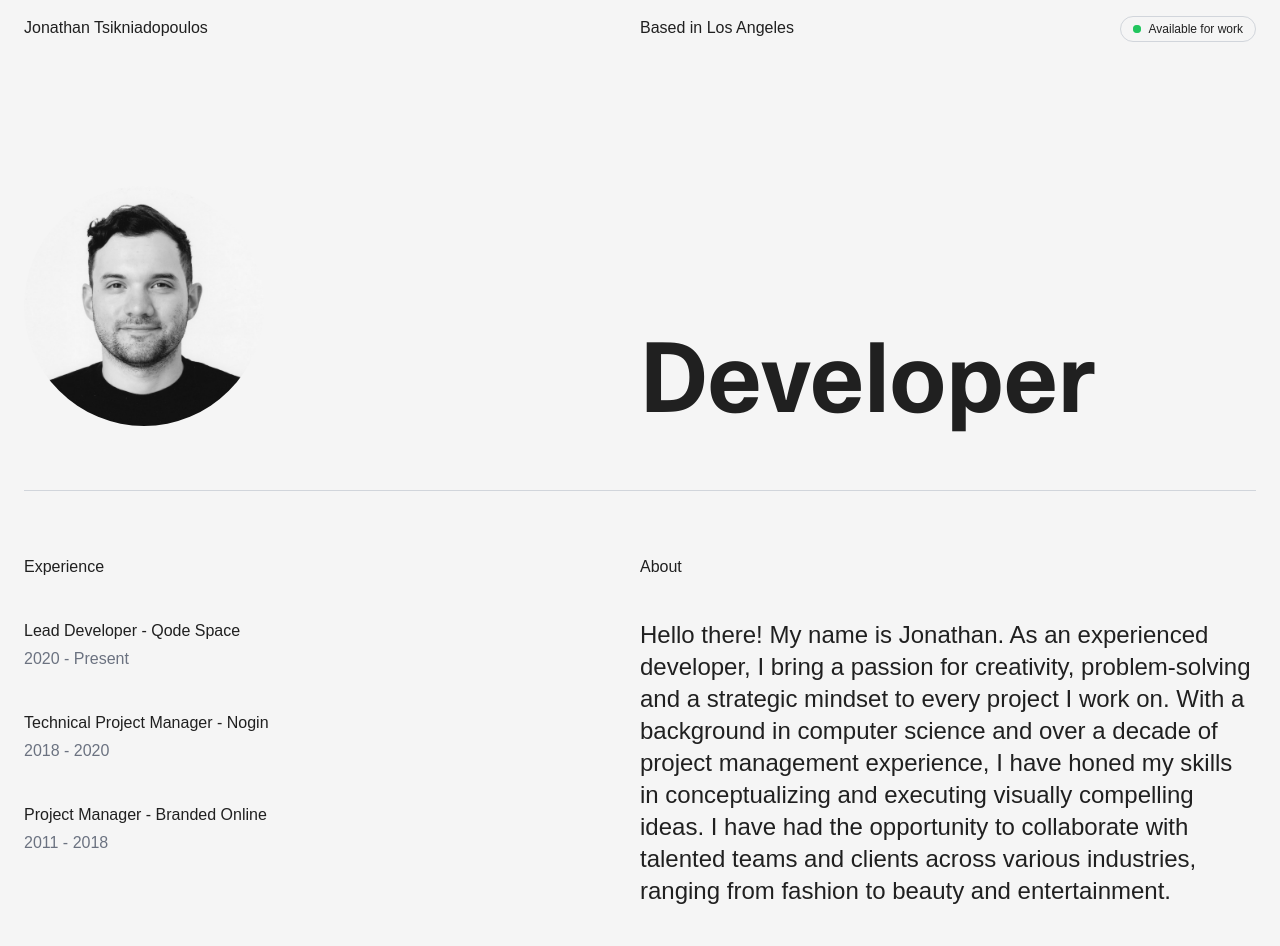
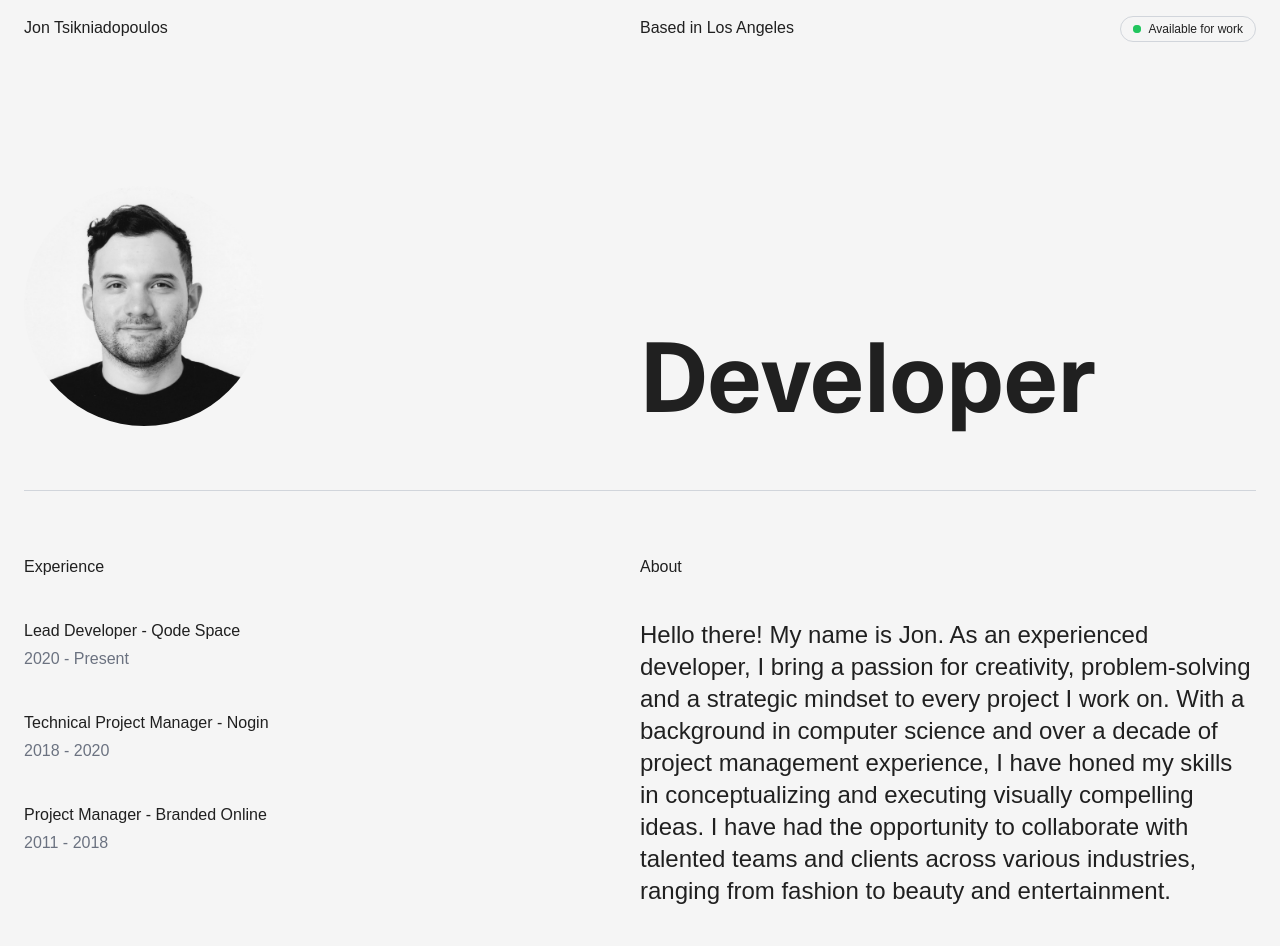
Before and after one commit to jpegjon/jpeg-jon, a Next.js app: page / in a window 1280 px wide. Shown: the top 946 px of the page. Built offline with nearby package versions, Linux system fonts and the light colour scheme; a web font is replaced by a local one.

Commit message:
update text

```diff
--- a/src/app/components/Bio.js
+++ b/src/app/components/Bio.js
@@ -22,14 +22,14 @@ function Bio() {
         <div className="flex flex-col gap-y-10">
           <h2>About</h2>
           <p className="text-xl font-light leading-normal md:text-2xl">
-            Hello there! My name is Jonathan. As an experienced developer, I
-            bring a passion for creativity, problem-solving and a strategic
-            mindset to every project I work on. With a background in computer
-            science and over a decade of project management experience, I have
-            honed my skills in conceptualizing and executing visually compelling
-            ideas. I have had the opportunity to collaborate with talented teams
-            and clients across various industries, ranging from fashion to
-            beauty and entertainment.
+            Hello there! My name is Jon. As an experienced developer, I bring a
+            passion for creativity, problem-solving and a strategic mindset to
+            every project I work on. With a background in computer science and
+            over a decade of project management experience, I have honed my
+            skills in conceptualizing and executing visually compelling ideas. I
+            have had the opportunity to collaborate with talented teams and
+            clients across various industries, ranging from fashion to beauty
+            and entertainment.
           </p>
           <a
             className="flex w-max flex-row items-center gap-x-2 rounded-full border border-gray-300 px-4 py-2 transition duration-300 hover:border-gray-400"
--- a/src/app/components/Header.js
+++ b/src/app/components/Header.js
@@ -6,7 +6,7 @@ function Header() {
     <div className="px-4 pt-4 md:px-6">
       <div className="flex flex-col gap-y-20 md:gap-y-36">
         <div className="flex justify-between md:grid md:grid-cols-2">
-          <h1>Jonathan Tsikniadopoulos</h1>
+          <h1>Jon Tsikniadopoulos</h1>
           <div className="flex justify-between">
             <p>Based in Los Angeles</p>
             <span className="hidden flex-row items-center gap-x-2 rounded-full border border-gray-300 px-3 py-1 md:flex">
```
